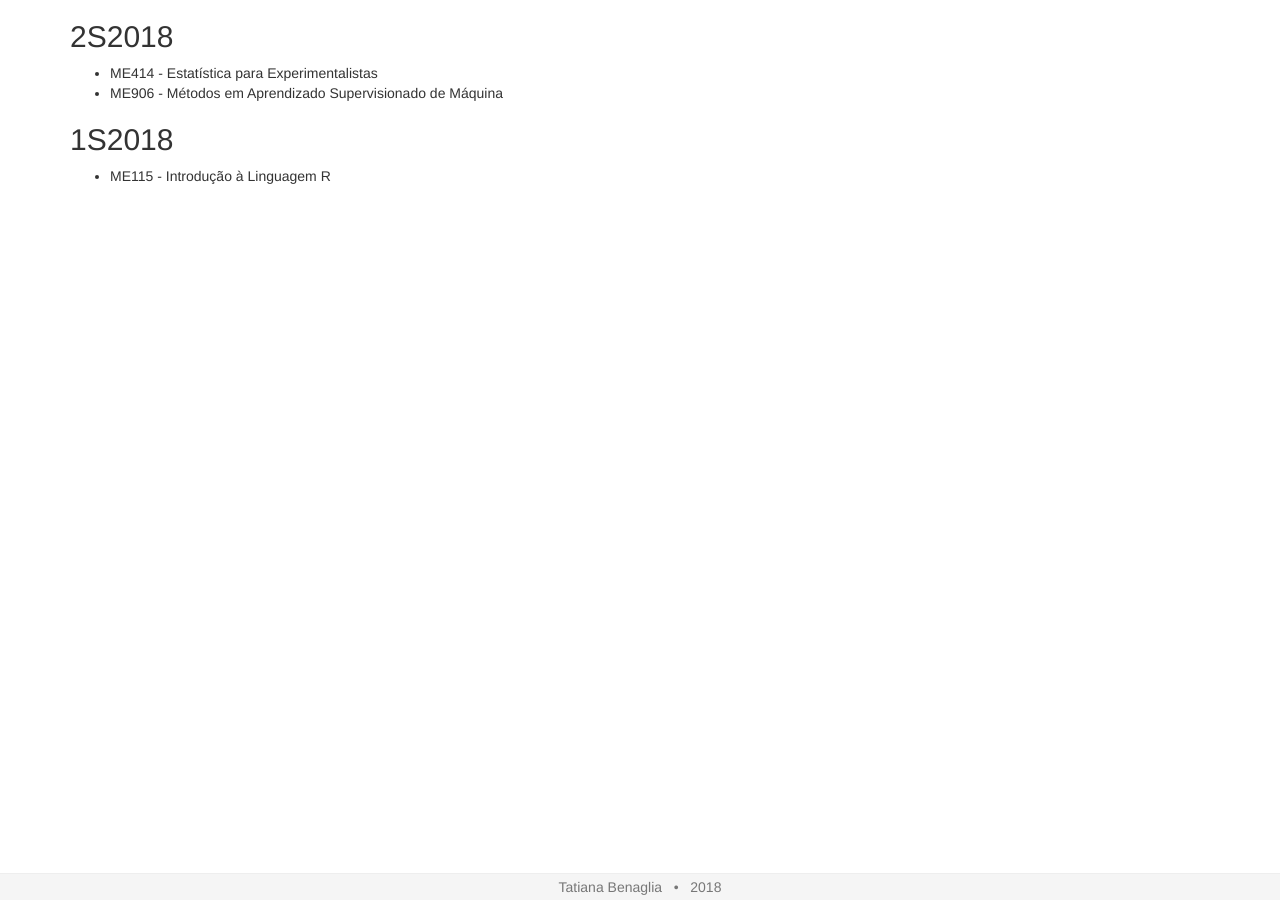
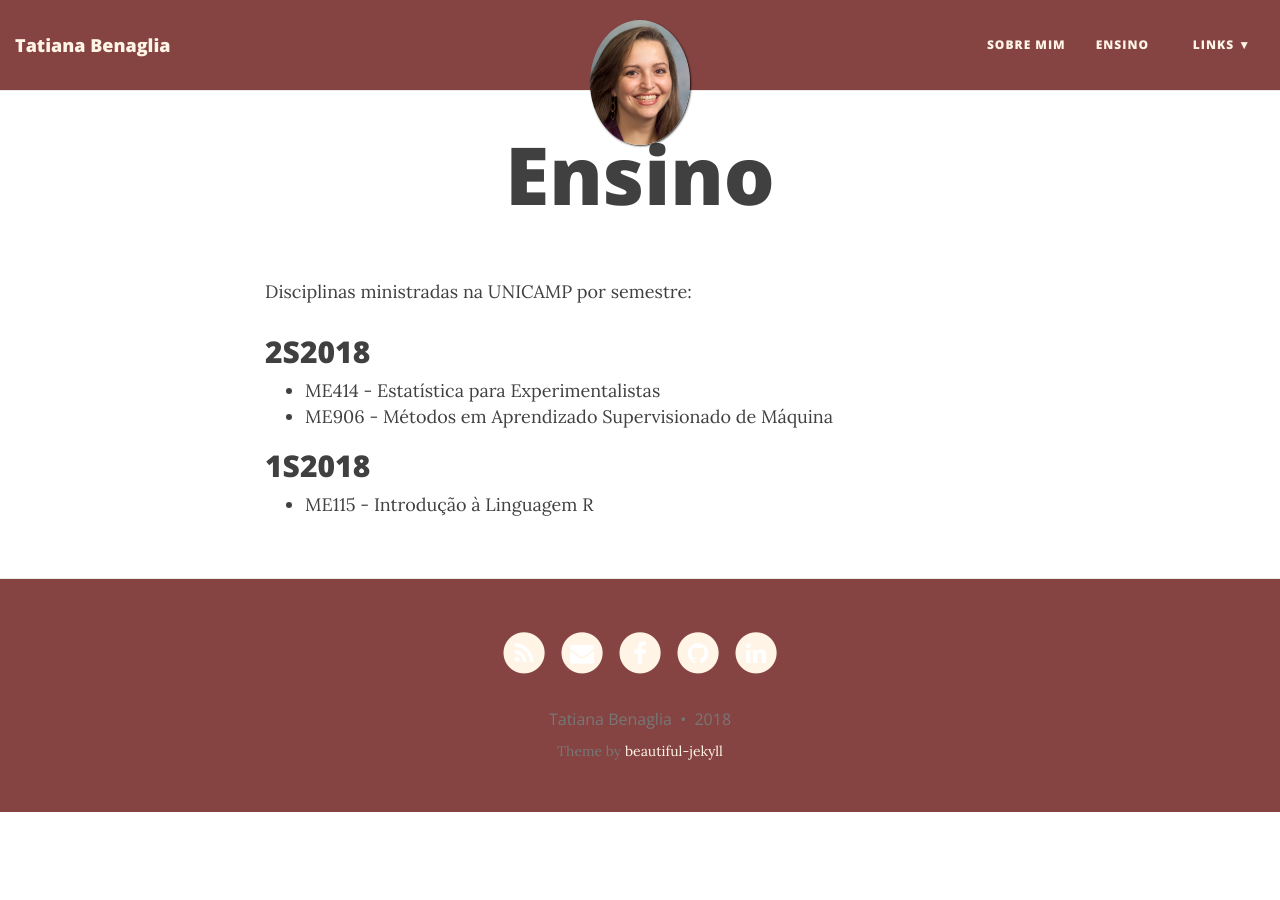
Before and after one commit to tatibenaglia/tatibenaglia.github.io, a Jekyll site: the page built from ensino.md, in a window 1280 px wide. Built offline with Jekyll 4.4.1, drawn with Linux system fonts in a browser that asks for light colours; nearby versions of some CDN libraries.

Commit message:
Update ensino.md

```diff
--- a/ensino.md
+++ b/ensino.md
@@ -1,7 +1,9 @@
 ---
-layout: minimal
+layout: page
 title: "Ensino"
 ---
+
+Disciplinas ministradas na UNICAMP por semestre:
 
 ## 2S2018
 * ME414 - Estatística para Experimentalistas
```
